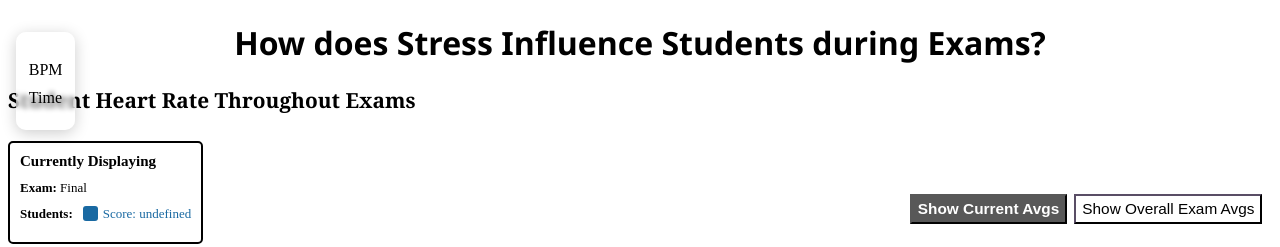
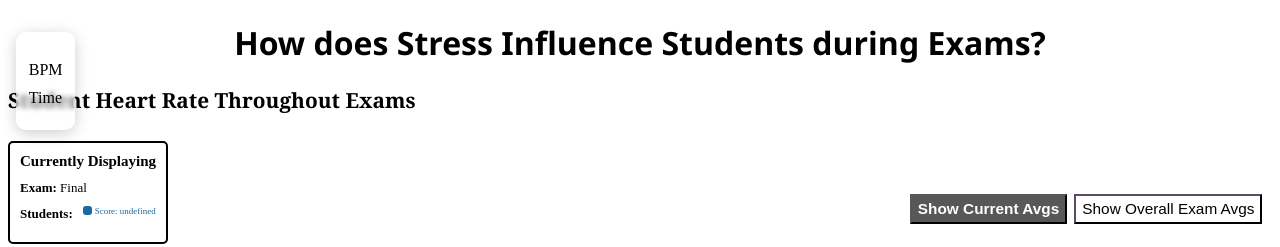
Before and after one commit to JasonLiu134/project3-dsc106, a plain HTML site: page index.html in a window 1280 px wide. Both pictures are taken after a click on the button "Show Current Avgs". Shown: the top 247 px of the page. Drawn offline with nearby package versions, Linux system fonts and the light colour scheme; no server answers.

Commit message:
Changed css

```diff
--- a/style.css
+++ b/style.css
@@ -249,3 +249,7 @@ button.current[data-value="currentaverage"] {
   top: 12em;
   right: 1em;
 }
+
+.gradedisplaygrid {
+  font-size: 1.2vw;
+}
--- a/visualization.js
+++ b/visualization.js
@@ -385,9 +385,9 @@ function updateLegend() {
         } else if (current_exam === 'Final') {
             studentGrade = studentGrades[2];
         }
-        legendHTML += `<div style="display: flex; gap: 5px; white-space: nowrap;">
-            <span style="width: 15px; height: 15px; background: ${colors[student]}; display: inline-block; border-radius: 3px;"></span>
-            <span style="color: ${colors[student]};">Score: ${studentGrade}</span>
+        legendHTML += `<div style="display: flex; gap: 3px; white-space: nowrap;">
+            <span style="width: 0.7vw; height: 0.7vw; background: ${colors[student]}; display: inline-block; border-radius: 3px;"></span>
+            <span style="color: ${colors[student]}; font-size: 0.7vw">Score: ${studentGrade}</span>
         </div>`;
     });
     legendHTML += `</div>`;
```
